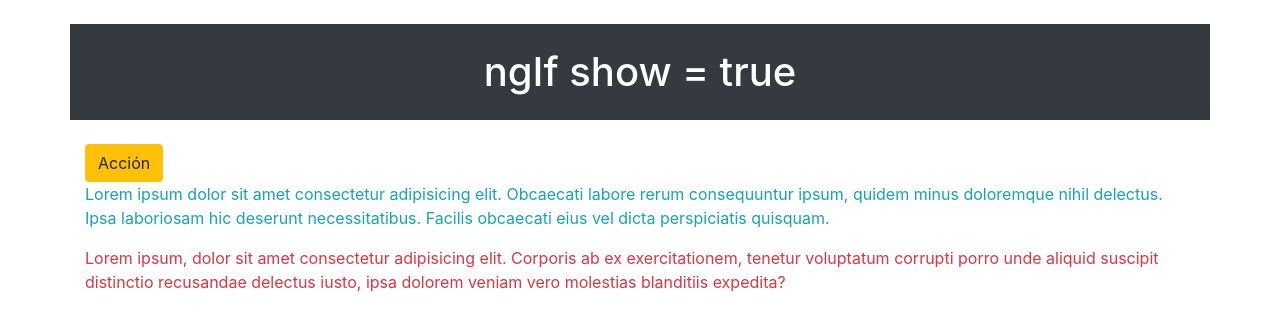
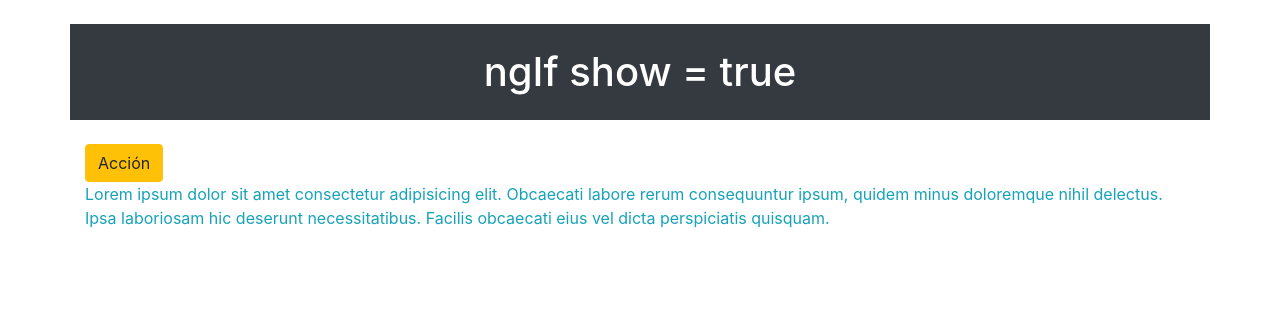
Before and after one commit to ameliabgiampaolo/AprendiendoAngular, an Angular app: page / in a window 1280 px wide. Shown: the top 330 px of the page. Built offline with nearby package versions, Linux system fonts and the light colour scheme.

Commit message:
aplicando enIf/else

```diff
--- a/src/app/app.component.html
+++ b/src/app/app.component.html
@@ -1,12 +1,17 @@
 <h1 class="container bg-dark text-white text-center my-4 py-4">ngIf show = {{show}}</h1>
 <div class="container">
   <button class="btn btn-warning" (click)="show =! show">Acción</button>
-  <p class="text-info" *ngIf="show">Lorem ipsum dolor sit amet consectetur adipisicing elit. Obcaecati labore rerum
+  <p class="text-info" *ngIf="show; else showDos">Lorem ipsum dolor sit amet consectetur adipisicing elit. Obcaecati labore rerum
     consequuntur ipsum, quidem minus doloremque nihil delectus. Ipsa laboriosam hic
     deserunt necessitatibus. Facilis obcaecati eius vel dicta perspiciatis quisquam.</p>
-  <p class="text-danger">
-    Lorem ipsum, dolor sit amet consectetur adipisicing elit. Corporis ab ex
-    exercitationem, tenetur voluptatum corrupti porro unde aliquid suscipit distinctio
-    recusandae delectus iusto, ipsa dolorem veniam vero molestias blanditiis expedita?
-  </p>
+
+    <ng-template #showDos>
+      <p class="text-danger">
+        Lorem ipsum, dolor sit amet consectetur adipisicing elit. Corporis ab ex
+        exercitationem, tenetur voluptatum corrupti porro unde aliquid suscipit distinctio
+        recusandae delectus iusto, ipsa dolorem veniam vero molestias blanditiis expedita?
+      </p>
+    </ng-template>
+
+
 </div>
```
